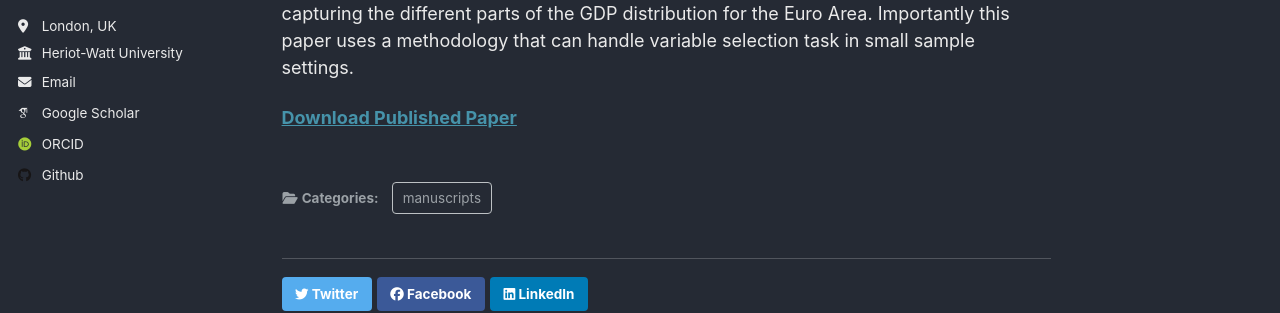
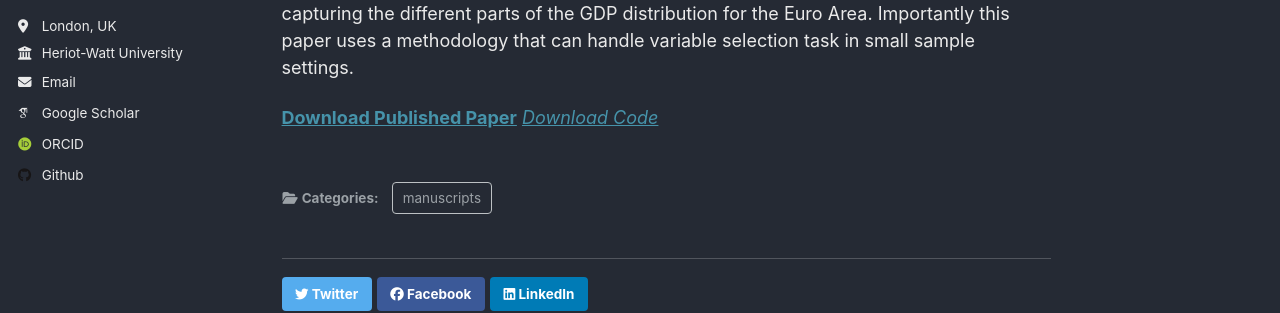
Before and after one commit to econometibi/econometibi.github.io, a Jekyll site: the page built from _publications/NC-LASSO.md, in a window 1280 px wide and 1172 px high. Shown: the part 367-680 px from the top of the window. Built offline with Jekyll 4.4.1, drawn with Linux system fonts in a browser that asks for light colours; some web fonts are replaced.

Commit message:
Update NC-LASSO.md

```diff
--- a/_publications/NC-LASSO.md
+++ b/_publications/NC-LASSO.md
@@ -10,4 +10,4 @@ venue: 'Economics Letters'
 ---
 **Abstract:** Growth-at-Risk modelling has been a cornerstone for research and policymaking recently as a way to model tail risk in the macroeconomy. However, the majority of the research has been almost exclusively been done on US data. The aim of this paper is to utilise a variable selection framework to identify which variables are key in capturing the different parts of the GDP distribution for the Euro Area. Importantly this paper uses a methodology that can handle variable selection task in small sample settings.
 
-[**Download Published Paper**](https://doi.org/10.1016/j.econlet.2023.110990)
+[**Download Published Paper**](https://doi.org/10.1016/j.econlet.2023.110990) [_Download Code_](https://github.com/econometibi/LASSO-NC/)
```
